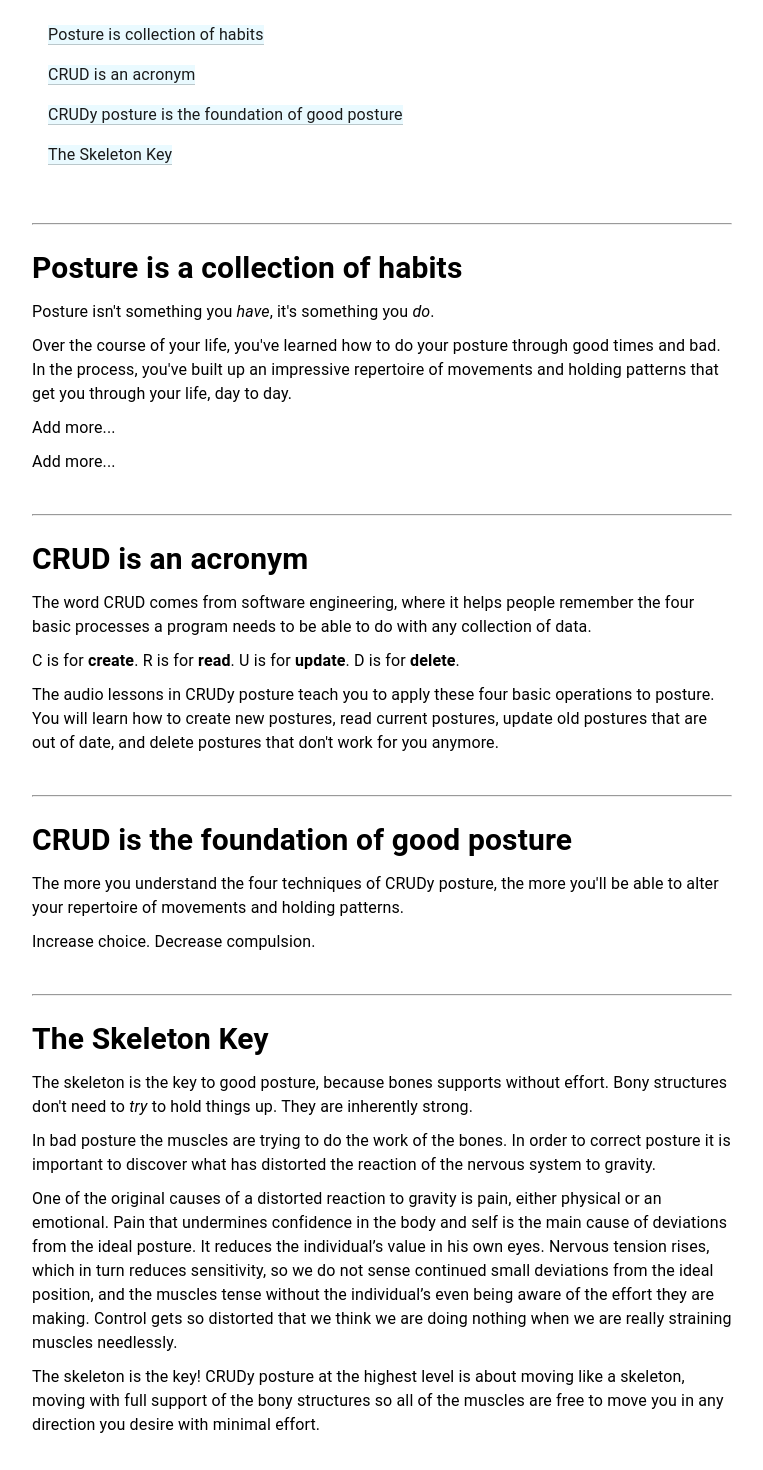
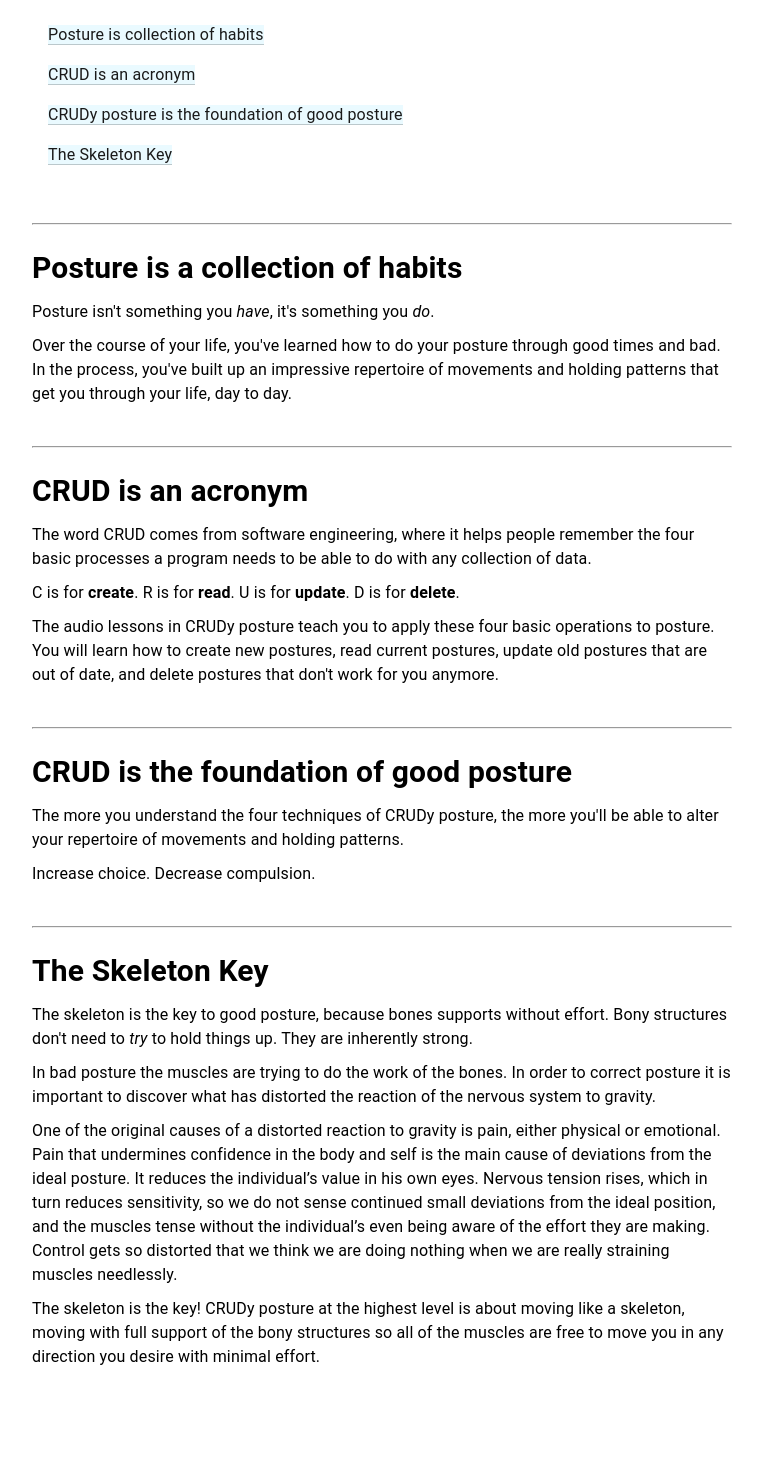
Before and after one commit to elocowan/CRUDy-posture, a React app: page /concepts/what-is-crudy in a window 1280 px wide. Shown: the part 400-1870 px from the top of the page, without its empty margins (1-764 px from the left). After the commit the page ends 1802 px from the top, so only its background shows below. Built offline with nearby package versions, Linux system fonts and the light colour scheme; the HTML template or start-up script is replaced by a standard one.

Commit message:
Minor typo changes

```diff
--- a/src/components/WhatIsCrudy.jsx
+++ b/src/components/WhatIsCrudy.jsx
@@ -105,10 +105,8 @@ const WhatIsCrudy = () => {
         Over the course of your life, you've learned how to do your posture through good times and bad. In the process, you've built up an impressive repertoire of movements and holding patterns that get you through your life, day to day.
       </Typography>
       <Typography className={classes.sectionParagraph}>
-        Add more...
       </Typography>
       <Typography className={classes.sectionParagraph}>
-        Add more...
       </Typography>
       <hr className={classes.hr} />
       <span id="crud" className={classes.anchor}></span>
@@ -153,7 +151,7 @@ const WhatIsCrudy = () => {
         In bad posture the muscles are trying to do the work of the bones. In order to correct posture it is important to discover what has distorted the reaction of the nervous system to gravity.
       </Typography>
       <Typography className={classes.sectionParagraph}>
-        One of the original causes of a distorted reaction to gravity is pain, either physical or an emotional. Pain that undermines confidence in the body and self is the main cause of deviations from the ideal posture. It reduces the individual’s value in his own eyes. Nervous tension rises, which in turn reduces sensitivity, so we do not sense continued small deviations from the ideal position, and the muscles tense without the individual’s even being aware of the effort they are making. Control gets so distorted that we think we are doing nothing when we are really straining muscles needlessly.
+        One of the original causes of a distorted reaction to gravity is pain, either physical or emotional. Pain that undermines confidence in the body and self is the main cause of deviations from the ideal posture. It reduces the individual’s value in his own eyes. Nervous tension rises, which in turn reduces sensitivity, so we do not sense continued small deviations from the ideal position, and the muscles tense without the individual’s even being aware of the effort they are making. Control gets so distorted that we think we are doing nothing when we are really straining muscles needlessly.
       </Typography>
       <Typography className={classes.sectionParagraph}>
         The skeleton is the key! CRUDy posture at the highest level is about moving like a skeleton, moving with full support of the bony structures so all of the muscles are free to move you in any direction you desire with minimal effort.
```
